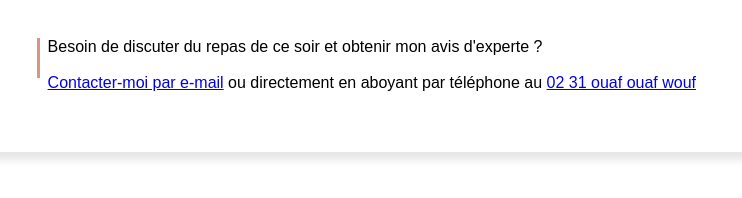
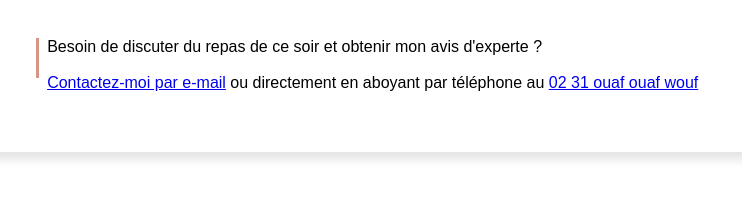
Before and after one commit to Nicolas2405/site_penelope, a plain HTML site: page contact-frame.html in a window 1280 px wide. Shown: the part 140-338 px from the top of the page, 243-985 px from the left. Drawn offline with Linux system fonts and the light colour scheme.

Commit message:
Update contact-frame.html

```diff
--- a/contact-frame.html
+++ b/contact-frame.html
@@ -17,7 +17,7 @@
                         <div class="texte-avec-ligne-verticale" style="margin-left: 20px">
                             <p>Besoin de discuter du repas de ce soir et obtenir mon avis d'experte ?
                             <br><br>
-                            <a href="mailto:jack_russell@vire.com?subject=ouaf-ouaf%20!">Contacter-moi par e-mail</a> ou directement en aboyant par téléphone au <a href="tel:+33231xxxxxx">02 31 ouaf ouaf wouf</a>
+                            <a href="mailto:jack_russell@vire.com?subject=ouaf-ouaf%20!">Contactez-moi par e-mail</a> ou directement en aboyant par téléphone au <a href="tel:+33231xxxxxx">02 31 ouaf ouaf wouf</a>
                             </p>
                         </div>
                     </td>
```
